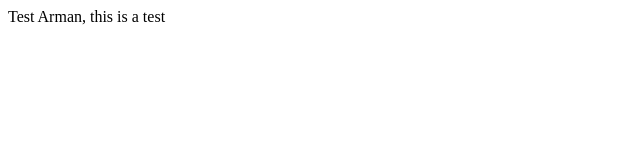
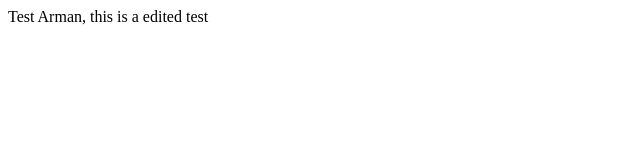
Before and after one commit to tuxrace/rdash, a website built with webpack: page index.html in a window 1280 px wide. Shown: the full height of the page, 0-640 px from the left. Built offline with nearby package versions, Linux system fonts and the light colour scheme.

Commit message:
Update index.html

```diff
--- a/index.html
+++ b/index.html
@@ -5,6 +5,6 @@
     </head>
     <body>
       <script src="./dist/main.js"></script>
-      Test Arman, this is a test
+      Test Arman, this is a edited test
     </body>
   </html>
```
